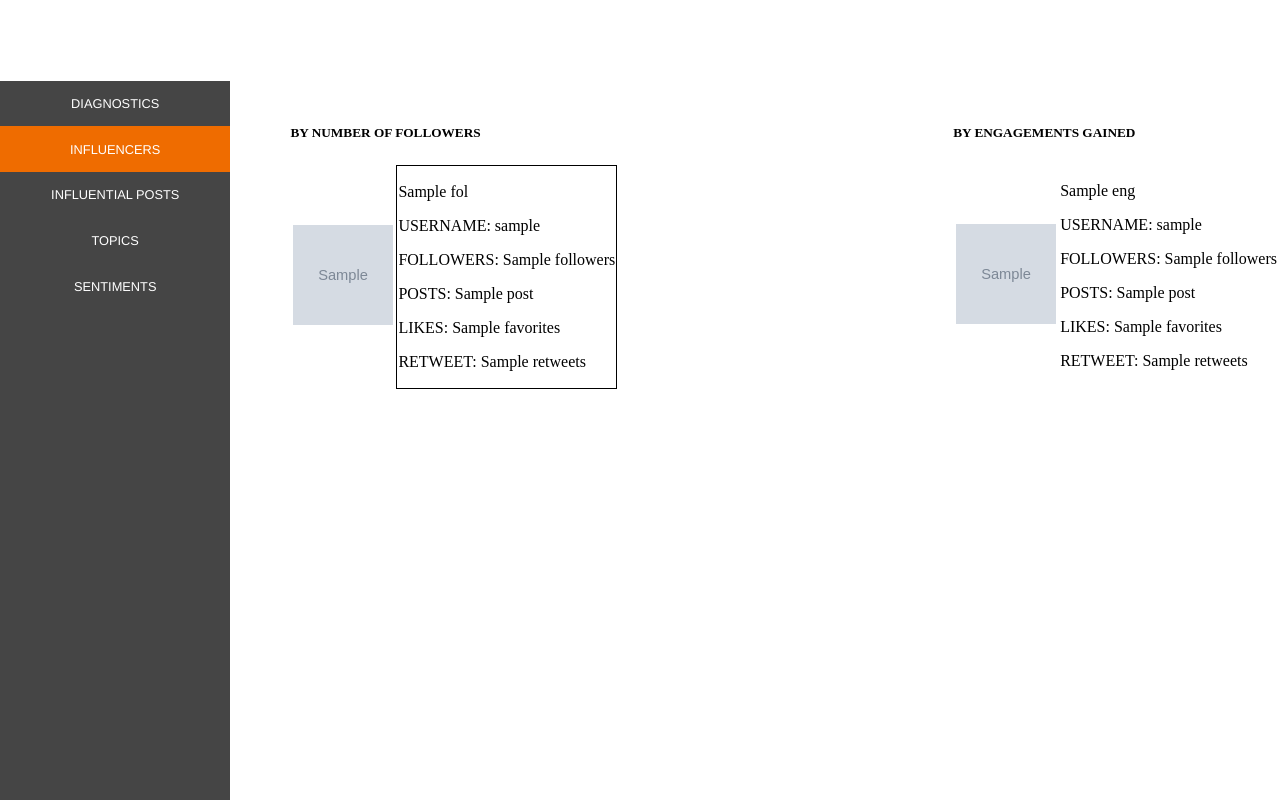
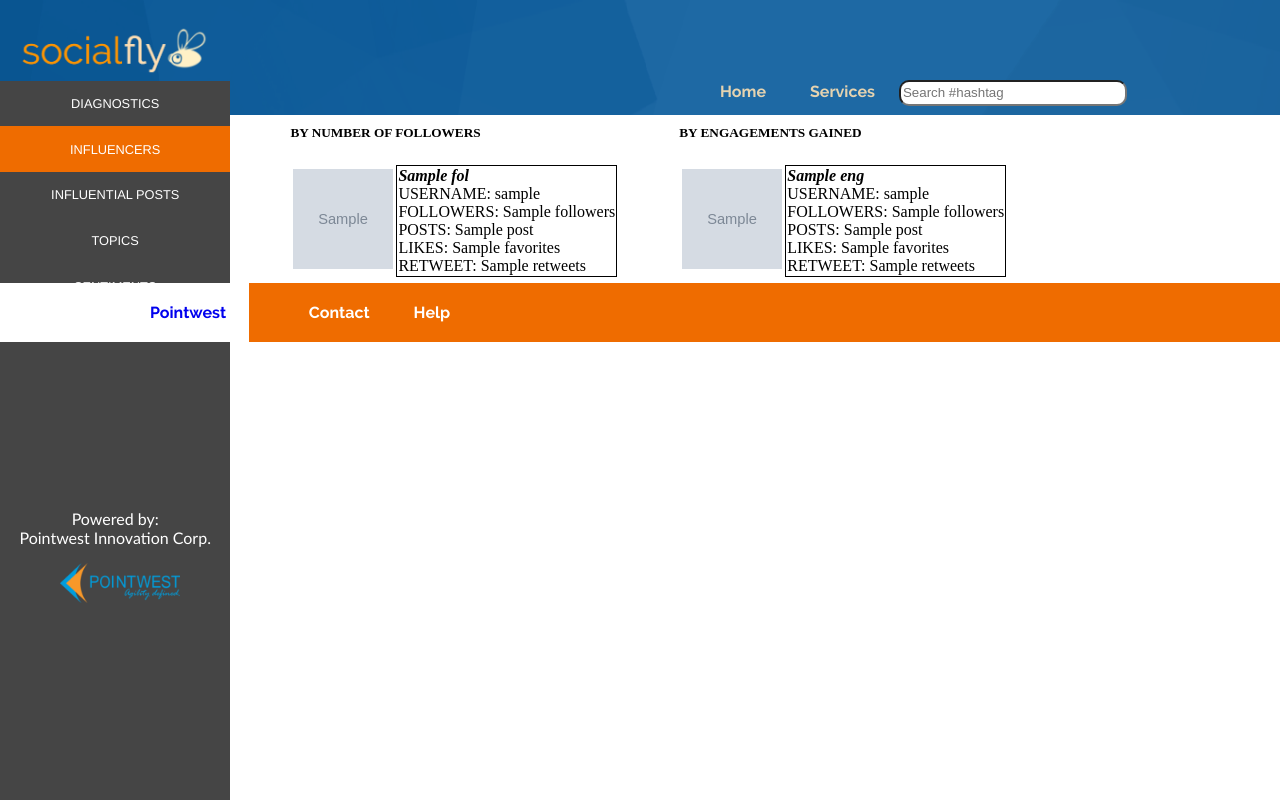
Before and after one commit to dang-git/SMA, a Django app: template SMAProject/SMAApp/templates/influencers.html in a window 1280 px wide. Run offline with Django 3.2, Linux system fonts and the light colour scheme; the template is opened without the code that fills it: most values are stand-ins (such as "Sample title", 1, 10 or a date in 2020); grey boxes marked "Sample" are stand-in pictures; parts of the project's set-up code (start-up, migrations or seed data) failed here and were passed over.

Commit message:
applied changes from previous branch to SMA2
applied changes from previous branch to SMA2

```diff
--- a/SMAProject/SMAApp/templates/influencers.html
+++ b/SMAProject/SMAApp/templates/influencers.html
@@ -8,12 +8,33 @@
 </head>
 
 <body>
+
+   <!--header -->
+	<div class="panel-heading">
+    	<div class="header-panel-item">
+    		<a href="#search.html" class="" target="_blank">
+    			<img id="fly" src="{% static 'images/logo-light2.png' %}" height="50">
+    		</a>
+		</div>
+		<div class="header-panel-item right-item" id="homeServicesItem">
+    		<a href="#" class="item-link">Home</a>
+    		<a href="#" class="item-link">Services</a>
+    		<input type="text" placeholder="Search #hashtag" id="searchHashtag">
+		</div>
+	</div>
+
+	<!--body -->
+<div id="content">
 	<div class="sidenav">
 			<a href="{% url 'diagnostics' %}" class="tab">DIAGNOSTICS</a>
 			<a href="{% url 'influencers' %}" class="tab active">INFLUENCERS</a>
 			<a href="{% url 'influentialposts' %}" class="tab">INFLUENTIAL POSTS</a>
 			<a href="{% url 'topics' %}" class="tab">TOPICS</a>
 			<a href="{% url 'sentiments' %}" class="tab">SENTIMENTS</a>
+    		<div id="poweredBy">
+        		<p class="powered-by-text">Powered by: <br> Pointwest Innovation Corp.</p>
+        		<img id="pointwestLogo" src="{% static 'images/Pointwest_Agility Defined.png' %}" height="40" align="middle">
+    		</div>
 	</div>
 	<div class="main">
 		<!-- Followers -->
@@ -22,15 +43,15 @@
 				{% for key, values in folData.items %}
 				<table class="follower-table">
 					<td class="follower-img">
-						<img src="{{values.profileimage}}" height="100px" width="100px" />
+						<img src="{{values.profileimage}}" class="profile-image" height="100px" width="100px" />
 					</td>
 					<td class="follower-desc">
-						<p>{{values.name}}</p>
-						<p>USERNAME: {{values.username}}</p>
-						<p>FOLLOWERS: {{values.followers}}</p>
-						<p>POSTS: {{values.post}}</p>
-						<p>LIKES: {{values.favorites}}</p>
-						<p>RETWEET: {{values.retweets}}</p>
+						<p class="follower-text-details"><b><em>{{values.name}}</b></em></p>
+						<p class="follower-text-details">USERNAME: {{values.username}}</p>
+						<p class="follower-text-details">FOLLOWERS: {{values.followers}}</p>
+						<p class="follower-text-details">POSTS: {{values.post}}</p>
+						<p class="follower-text-details">LIKES: {{values.favorites}}</p>
+						<p class="follower-text-details">RETWEET: {{values.retweets}}</p>
 					</td>
 				</table>
 				{% endfor %}
@@ -43,18 +64,29 @@
 				<td class="engagement-img">
 					<img src="{{values.profileimage}}" height="100px" width="100px" />
 				</td>
-				<td>
-					<p>{{values.name}}</p>
-					<p>USERNAME: {{values.username}}</p>
-					<p>FOLLOWERS: {{values.followers}}</p>
-					<p>POSTS: {{values.post}}</p>
-					<p>LIKES: {{values.favorites}}</p>
-					<p>RETWEET: {{values.retweets}}</p>
+				<td class="engagement-details">
+					<p class="follower-text-details"><b><em>{{values.name}}</b></em></p>
+					<p class="follower-text-details">USERNAME: {{values.username}}</p>
+					<p class="follower-text-details">FOLLOWERS: {{values.followers}}</p>
+					<p class="follower-text-details">POSTS: {{values.post}}</p>
+					<p class="follower-text-details">LIKES: {{values.favorites}}</p>
+					<p class="follower-text-details">RETWEET: {{values.retweets}}</p>
 				</td>
 			</table>
 			{% endfor %}
 		</div>
 	</div>
+</div>
+
+		<div id="footerSection">
+    		<div id="pointwestContainer">
+        		<a href="#" class="pointwest-link right">Pointwest</a>
+        	</div>
+        	<div id="contactHelpContainer">
+            	<a href="#" class="contact-help-link">Contact</a>
+            	<a href="#" class="contact-help-link">Help</a>
+         </div>
+    	</div>
 </body>
 
 </html>
```
Also changed, not shown: SMAProject/SMAApp/templates/diagnostics.html (+33 -2 lines), SMAProject/SMAApp/static/images/Pointwest_Agility Defined.png (added).
